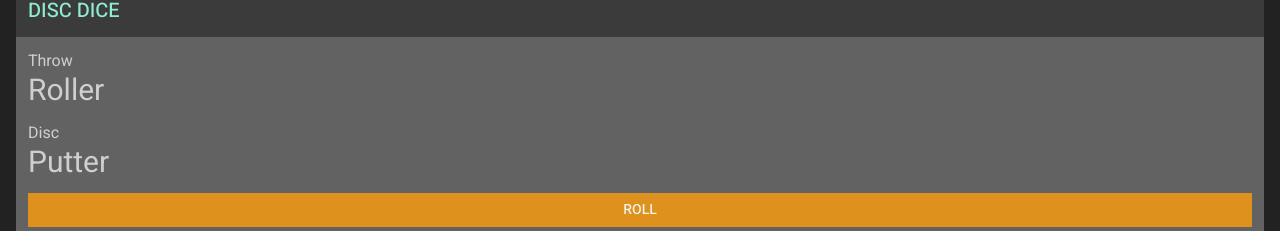
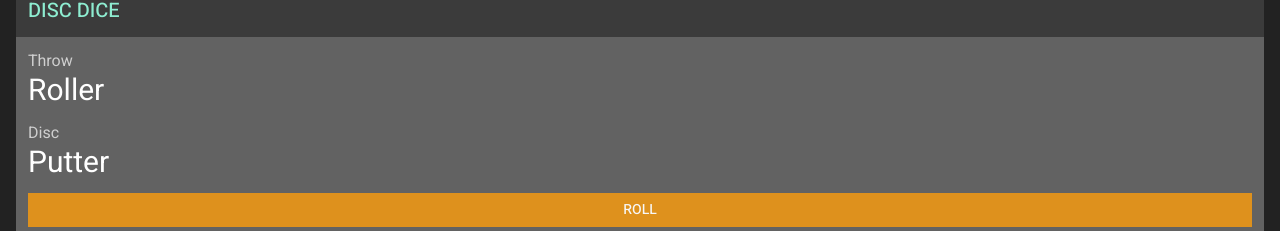
Before and after one commit to FelixAuer/skinsmatch, a Vue app: page /dice in a window 1280 px wide. Shown: the part 205-436 px from the top of the page. Built offline with nearby package versions, Linux system fonts and the light colour scheme.

Commit message:
text white

```diff
--- a/src/components/DiscDice.vue
+++ b/src/components/DiscDice.vue
@@ -10,14 +10,14 @@
     <div class="px-3 pb-3" v-if="disc">
       <div class="mt-3 ">
         <div>Throw</div>
-        <div class="text-3xl">
+        <div class="text-3xl text-white">
           {{ mThrow.name }}
         </div>
         <div v-if="mThrow.description" class="text-sm">({{ mThrow.description }})</div>
       </div>
       <div class="mt-3 ">
         <div>Disc</div>
-        <div class="text-3xl">
+        <div class="text-3xl text-white">
           {{ disc.name }}
         </div>
         <div v-if="disc.description" class="text-sm">({{ disc.description }})</div>
```
